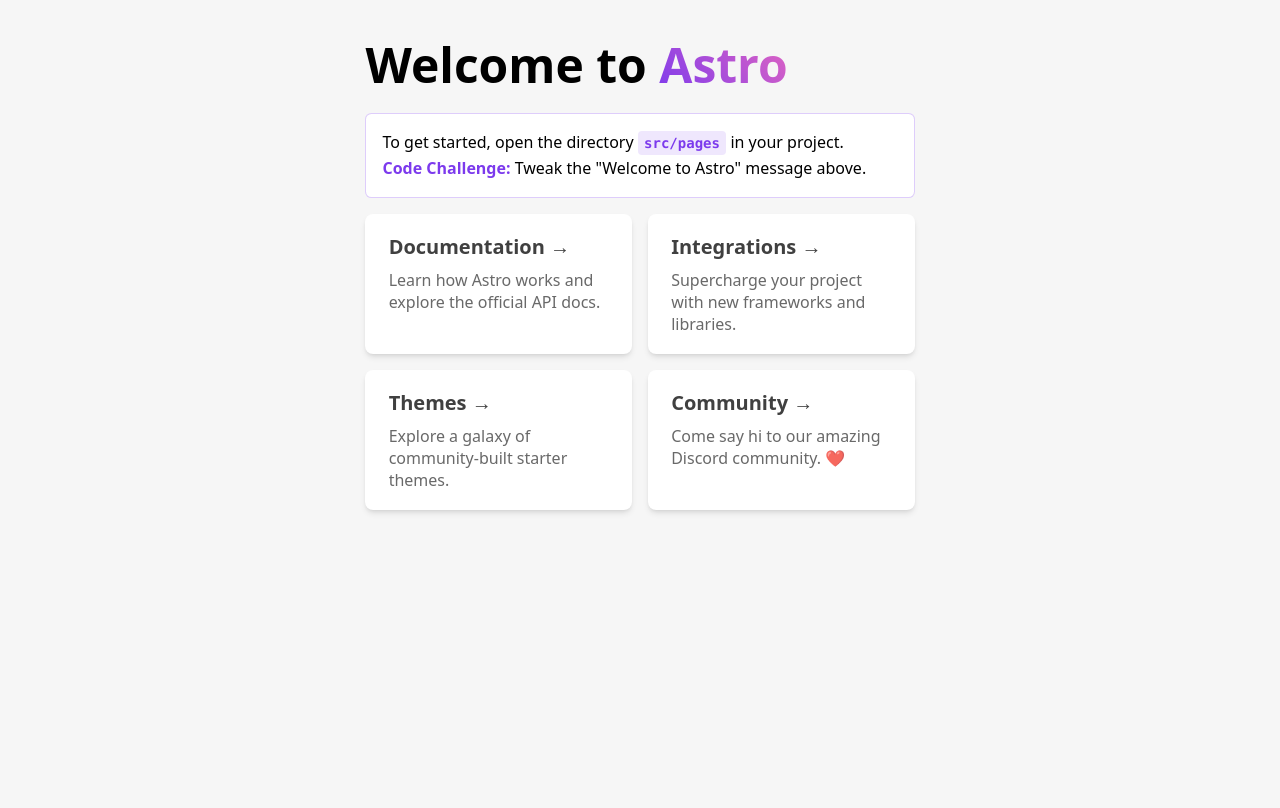
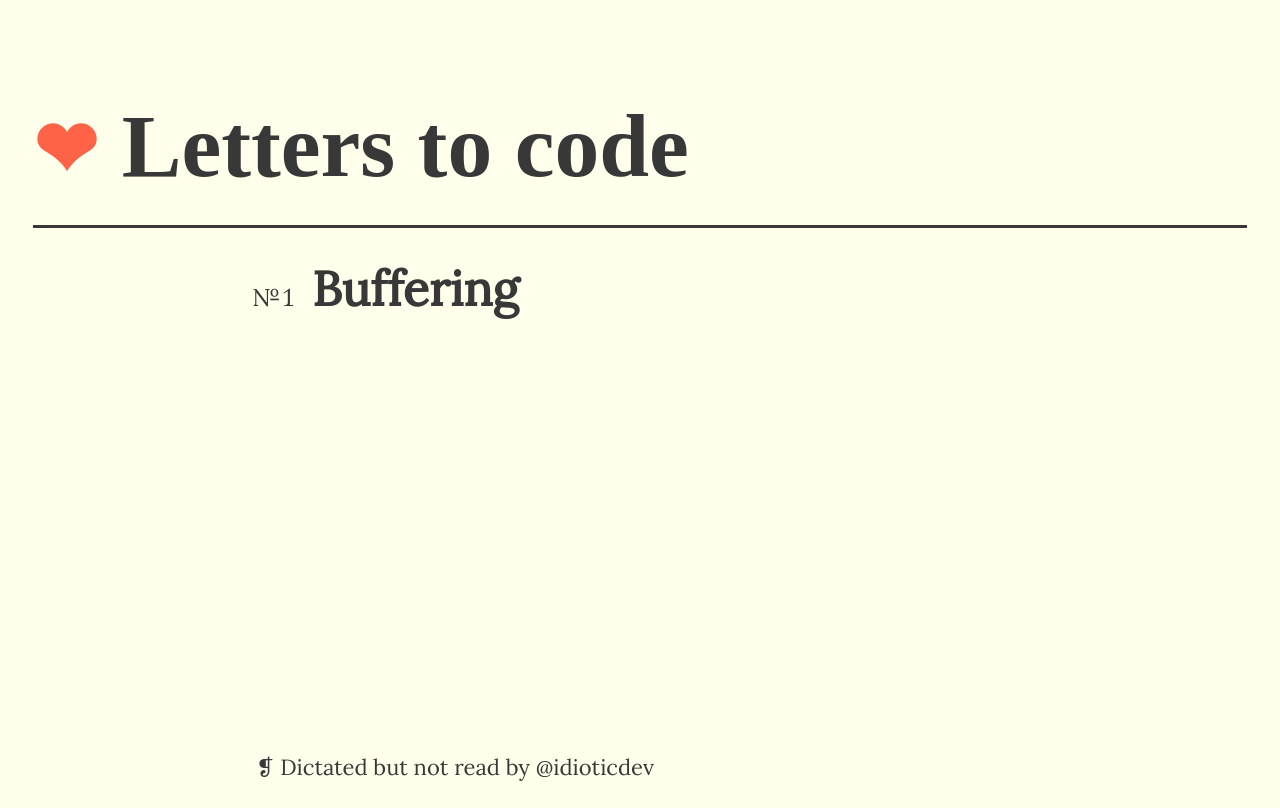
Before and after one commit to idioticdev/letters, an Astro site: page / in a window 1280 px wide. Built offline with nearby package versions, Linux system fonts and the light colour scheme; Astro itself is replaced by a stand-in of ours; a web font is replaced by a local one.

Commit message:
:suspect: Super huge amount of work

```diff
--- a/astro.config.mjs
+++ b/astro.config.mjs
@@ -1,4 +1,9 @@
 import { defineConfig } from 'astro/config';
 
+import cloudflare from "@astrojs/cloudflare";
+
 // https://astro.build/config
-export default defineConfig({});
+export default defineConfig({
+  output: 'server',
+  adapter: cloudflare()
+});
--- /dev/null
+++ b/postcss.config.cjs
@@ -0,0 +1,5 @@
+module.exports = {
+  plugins: {
+    autoprefixer: {},
+  },
+};
--- /dev/null
+++ b/public/robots.txt
@@ -0,0 +1,2 @@
+User-agent: *
+Allow: /
--- a/src/components/Card.astro
+++ /dev/null
@@ -1,62 +0,0 @@
----
-export interface Props {
-	title: string;
-	body: string;
-	href: string;
-}
-
-const { href, title, body } = Astro.props;
----
-
-<li class="link-card">
-	<a href={href}>
-		<h2>
-			{title}
-			<span>&rarr;</span>
-		</h2>
-		<p>
-			{body}
-		</p>
-	</a>
-</li>
-<style>
-	.link-card {
-		list-style: none;
-		display: flex;
-		padding: 0.15rem;
-		background-color: white;
-		background-image: var(--accent-gradient);
-		background-size: 400%;
-		border-radius: 0.5rem;
-		background-position: 100%;
-		transition: background-position 0.6s cubic-bezier(0.22, 1, 0.36, 1);
-		box-shadow: 0 4px 6px -1px rgba(0, 0, 0, 0.1), 0 2px 4px -2px rgba(0, 0, 0, 0.1);
-	}
-
-	.link-card > a {
-		width: 100%;
-		text-decoration: none;
-		line-height: 1.4;
-		padding: 1rem 1.3rem;
-		border-radius: 0.35rem;
-		color: #111;
-		background-color: white;
-		opacity: 0.8;
-	}
-	h2 {
-		margin: 0;
-		font-size: 1.25rem;
-		transition: color 0.6s cubic-bezier(0.22, 1, 0.36, 1);
-	}
-	p {
-		margin-top: 0.5rem;
-		margin-bottom: 0;
-		color: #444;
-	}
-	.link-card:is(:hover, :focus-within) {
-		background-position: 0;
-	}
-	.link-card:is(:hover, :focus-within) h2 {
-		color: rgb(var(--accent));
-	}
-</style>
--- /dev/null
+++ b/src/layouts/ArticleLayout.astro
@@ -0,0 +1,22 @@
+---
+import DefaultLayout from "./DefaultLayout.astro";
+import type { MarkdownLayoutProps } from "astro";
+
+type Props = MarkdownLayoutProps<{
+  title: string;
+  lang: string;
+}>;
+
+const {
+  frontmatter: { title, lang },
+} = Astro.props;
+
+const site_title = `Dear ${lang},`;
+---
+
+<DefaultLayout title={site_title}>
+  <h1 class="heading">{title}</h1>
+  <article class="article">
+    <slot />
+  </article>
+</DefaultLayout>
--- /dev/null
+++ b/src/layouts/DefaultLayout.astro
@@ -0,0 +1,49 @@
+---
+import "../main.css";
+export interface Props {
+  title: string;
+}
+
+const { title } = Astro.props;
+
+const social_image = Astro.url.origin?.toString() + `/letters-code-og.png`;
+const meta_description = `A love letter to my ${title.toLowerCase()} you have a special place in my heart.`;
+---
+
+<!DOCTYPE html>
+<html lang="en">
+  <head>
+    <meta charset="UTF-8" />
+    <meta name="viewport" content="width=device-width" />
+    <link rel="icon" type="image/svg+xml" href="/favicon.svg" />
+    <title>{title}</title>
+    <meta name="title" content={title} />
+    <meta name="description" content={meta_description} />
+    <meta property="og:title" content={title} />
+    <meta property="og:image" content={social_image} />
+    <meta name="twitter:card" content="summary_large_image" />
+    <meta name="twitter:creator" content="@idioticdev" />
+    <meta name="generator" content={Astro.generator} />
+    <link rel="preconnect" href="https://fonts.bunny.net" />
+    <link
+      href="https://fonts.bunny.net/css?family=lora:400|playfair-display-sc:900"
+      rel="stylesheet"
+    />
+    <script
+      defer
+      data-domain="letters.idiotic.dev"
+      src="https://plausible.io/js/plausible.js"
+    ></script>
+  </head>
+  <body>
+    <main class="container">
+      <slot />
+      <footer>
+        <p>
+          ❡ Dictated but not read by
+          <a href="https://twitter.com/idioticdev">@idioticdev</a>
+        </p>
+      </footer>
+    </main>
+  </body>
+</html>
--- a/src/layouts/Layout.astro
+++ /dev/null
@@ -1,35 +0,0 @@
----
-export interface Props {
-	title: string;
-}
-
-const { title } = Astro.props;
----
-
-<!DOCTYPE html>
-<html lang="en">
-	<head>
-		<meta charset="UTF-8" />
-		<meta name="viewport" content="width=device-width" />
-		<link rel="icon" type="image/svg+xml" href="/favicon.svg" />
-		<meta name="generator" content={Astro.generator} />
-		<title>{title}</title>
-	</head>
-	<body>
-		<slot />
-	</body>
-</html>
-<style is:global>
-	:root {
-		--accent: 124, 58, 237;
-		--accent-gradient: linear-gradient(45deg, rgb(var(--accent)), #da62c4 30%, white 60%);
-	}
-	html {
-		font-family: system-ui, sans-serif;
-		background-color: #F6F6F6;
-	}
-	code {
-		font-family: Menlo, Monaco, Lucida Console, Liberation Mono, DejaVu Sans Mono,
-			Bitstream Vera Sans Mono, Courier New, monospace;
-	}
-</style>
--- /dev/null
+++ b/src/main.css
@@ -0,0 +1,122 @@
+:root {
+  --font-body: 'Lora', serif;
+  --font-display: 'Playfair Display SC', serif;
+  --foreground: #383838;
+  --background: #FFFFEB;
+  --brand: tomato;
+}
+
+@media (prefers-color-scheme: dark) {
+  :root {
+    --foreground: #c0c0c0;
+    --background: #1c1b1b;
+  }
+}
+
+html, body {
+  height: 100%;
+}
+body {
+    font-size: 22px;
+    line-height: 1.75;
+    font-family: var(--font-body);
+    background-color: var(--background);
+    color: var(--foreground);
+}
+
+a {
+  color: currentColor;
+  text-decoration: none;
+  position: relative;
+  line-height: 1.75;
+}
+
+a::before {
+  content: '';
+  position: absolute;
+  bottom: 6%;
+  width: 0;
+  height: 2px;
+  background: var(--brand);
+  transition: width 300ms ease-in-out;
+}
+
+a:hover::before {
+  width: 100%;
+}
+
+.container {
+  display: grid;
+  height: 100%;
+  grid-template-columns:
+    minmax(auto, 2%)
+    1fr
+    minmax(0, 48rem)
+    1fr
+    minmax(auto, 2%);
+  grid-template-rows: auto 1fr auto;
+}
+
+footer {
+  grid-column: 3/4;
+}
+
+.heading {
+  font-size: 7vw;
+  margin-bottom: 0;
+  grid-column: 2/4;
+  font-family: var(--font-display);
+  font-weight: 900;
+}
+
+.heading span {
+  font-size: 6vw;
+  margin-right: 1.5rem;
+  color: var(--brand);
+}
+
+.heading-separator {
+  position: relative;
+  grid-column: 2/5;
+  grid-row: 2;
+  width: 100%;
+  height: 3px;
+  background: var(--foreground);
+}
+
+ol.list {
+  list-style: none;
+}
+
+ol.list li {
+  counter-increment: list;
+  padding-left: 1rem;
+}
+
+ol.list li::marker {
+  content: "№" counter(list);
+  font-size: 1.1em;
+}
+
+.list-heading {
+  font-size: 2rem;
+  margin-bottom: 0;
+  font-family: var(--font-body);
+  font-weight: 800;
+  color: var(--foreground);
+  text-decoration: none;
+  display: block;
+  width: fit-content;
+}
+
+@media (min-width: 820px) {
+  .list-heading {
+    font-size: 3rem;
+  }
+}
+
+.article,
+.list {
+  grid-column: 3;
+  grid-row: 2;
+}
--- /dev/null
+++ b/src/pages/dear/buffering.md
@@ -0,0 +1,9 @@
+---
+layout: '../../layouts/ArticleLayout.astro'
+title: 'Wait for me,'
+lang: Buffering
+---
+
+Our love hate relationship shall come to an end very soon. In time, we shall reunite. When that time comes it will be glorious. The stars will align and the gods will rejoice.
+
+Until then, I will wait for you.
--- a/src/pages/index.astro
+++ b/src/pages/index.astro
@@ -1,81 +1,26 @@
 ---
-import Layout from '../layouts/Layout.astro';
-import Card from '../components/Card.astro';
+import DefaultLayout from "../layouts/DefaultLayout.astro";
+
+const all_letters = await Astro.glob("./dear/*.md");
+const public_letters = all_letters.filter(
+  (letter) => !letter.frontmatter.draft
+);
 ---
 
-<Layout title="Welcome to Astro.">
-	<main>
-		<h1>Welcome to <span class="text-gradient">Astro</span></h1>
-		<p class="instructions">
-			To get started, open the directory <code>src/pages</code> in your project.<br />
-			<strong>Code Challenge:</strong> Tweak the "Welcome to Astro" message above.
-		</p>
-		<ul role="list" class="link-card-grid">
-			<Card
-				href="https://docs.astro.build/"
-				title="Documentation"
-				body="Learn how Astro works and explore the official API docs."
-			/>
-			<Card
-				href="https://astro.build/integrations/"
-				title="Integrations"
-				body="Supercharge your project with new frameworks and libraries."
-			/>
-			<Card
-				href="https://astro.build/themes/"
-				title="Themes"
-				body="Explore a galaxy of community-built starter themes."
-			/>
-			<Card
-				href="https://astro.build/chat/"
-				title="Community"
-				body="Come say hi to our amazing Discord community. ❤️"
-			/>
-		</ul>
-	</main>
-</Layout>
-
-<style>
-	main {
-		margin: auto;
-		padding: 1.5rem;
-		max-width: 60ch;
-	}
-	h1 {
-		font-size: 3rem;
-		font-weight: 800;
-		margin: 0;
-	}
-	.text-gradient {
-		background-image: var(--accent-gradient);
-		-webkit-background-clip: text;
-		-webkit-text-fill-color: transparent;
-		background-size: 400%;
-		background-position: 0%;
-	}
-	.instructions {
-		line-height: 1.6;
-		margin: 1rem 0;
-		border: 1px solid rgba(var(--accent), 25%);
-		background-color: white;
-		padding: 1rem;
-		border-radius: 0.4rem;
-	}
-	.instructions code {
-		font-size: 0.875em;
-		font-weight: bold;
-		background: rgba(var(--accent), 12%);
-		color: rgb(var(--accent));
-		border-radius: 4px;
-		padding: 0.3em 0.45em;
-	}
-	.instructions strong {
-		color: rgb(var(--accent));
-	}
-	.link-card-grid {
-		display: grid;
-		grid-template-columns: repeat(auto-fit, minmax(24ch, 1fr));
-		gap: 1rem;
-		padding: 0;
-	}
-</style>
+<DefaultLayout title="Letters to code">
+  <h1 class="heading">
+    <span aria-hidden="true">❤</span>Letters to code
+  </h1>
+  <div class="heading-separator"></div>
+  <ol class="list">
+    {
+      public_letters.map(({ frontmatter, url }) => (
+        <li>
+          <a class="list-heading" href={url}>
+            {frontmatter.lang}
+          </a>
+        </li>
+      ))
+    }
+  </ol>
+</DefaultLayout>
```
Also changed, not shown: package.json (+8 -0 lines), tsconfig.json (+6 -1 lines), README.md, pnpm-lock.yaml, public/favicon.svg, public/letters-code-og.png (added).
